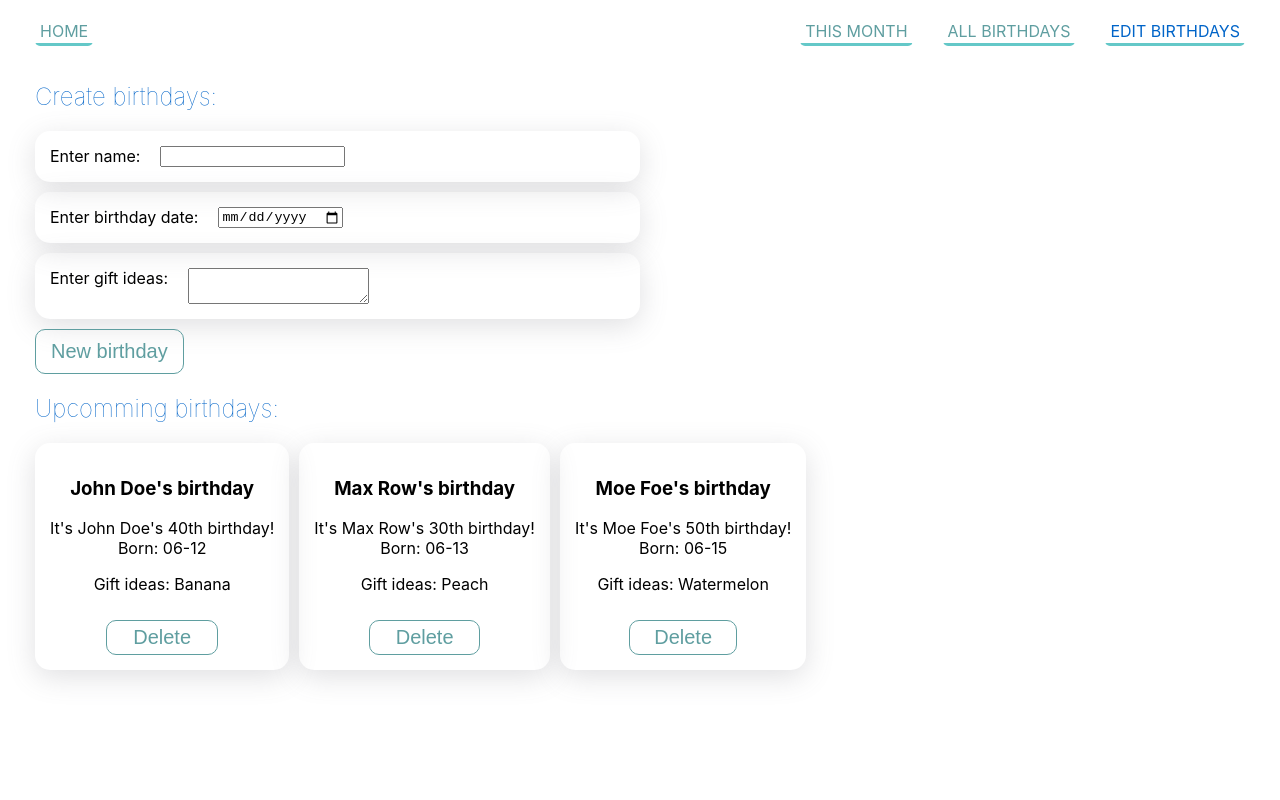
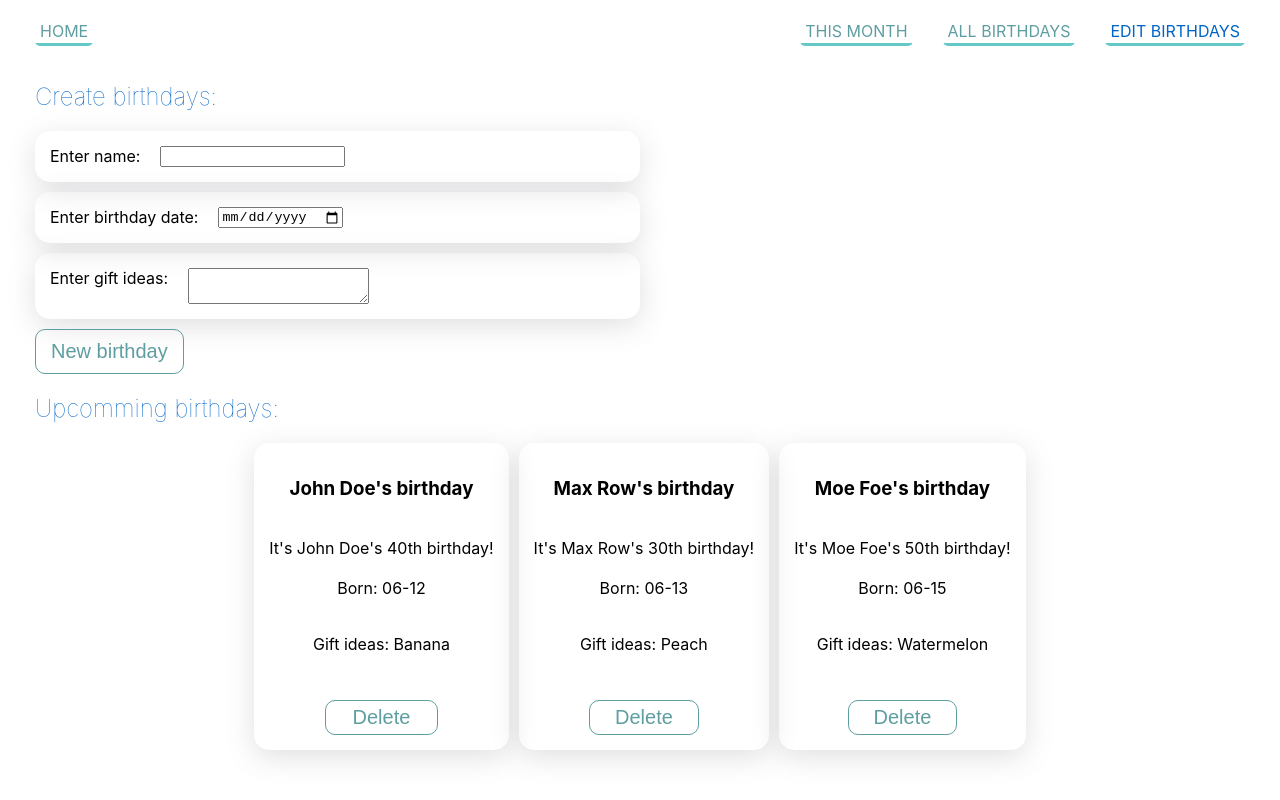
Before and after one commit to complxdnmx/Birthday-reminder-2023-06-28, a React (Create React App) app: page /edit-birthdays in a window 1280 px wide. Built offline with nearby package versions, Linux system fonts and the light colour scheme.

Commit message:
minor tweaks

```diff
--- a/src/Components/BirthdayItem/BirthdayItem.js
+++ b/src/Components/BirthdayItem/BirthdayItem.js
@@ -1,7 +1,7 @@
 import styled from "styled-components"
 
 const Button = styled.button`
-     background-color: transparent;
+    background-color: transparent;
     font-size: 20px;
     width: 50%;
     border: 1px solid;
@@ -21,6 +21,8 @@ const Button = styled.button`
 
 const CardStyle = styled.div `
 
+    display: flex;
+    flex-direction: column;
     border: 2px;
     border-radius: 15px;
     text-align: center;
--- a/src/Components/BirthdaysList/BirthdayList.css
+++ b/src/Components/BirthdaysList/BirthdayList.css
@@ -1,6 +1,7 @@
 .birthday-list {
     display: flex;
     flex-wrap: wrap;
+    justify-content: center;
     gap: 10px;
 }
 
```
